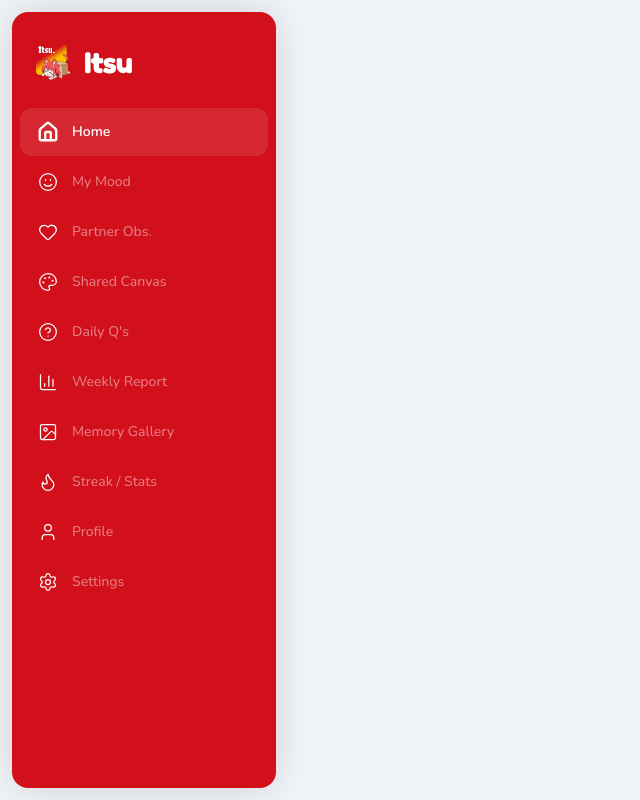
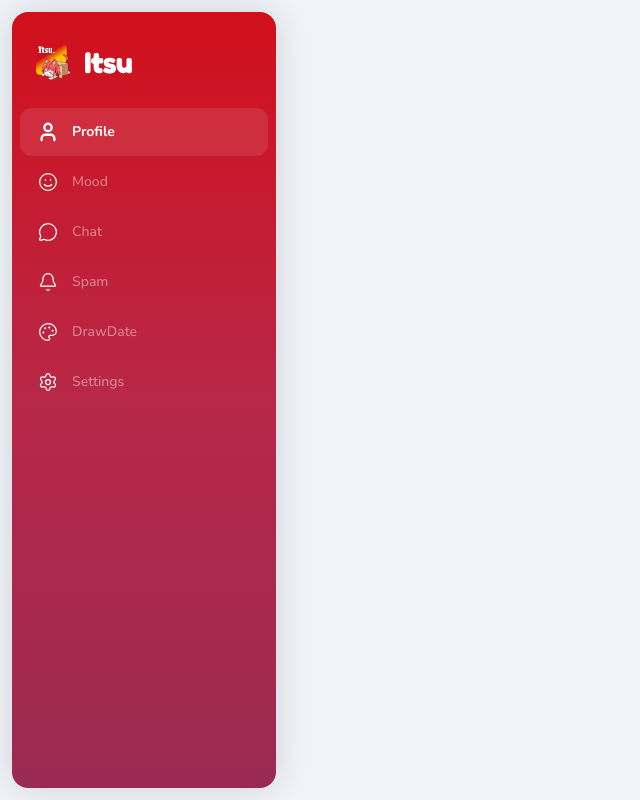
Before and after one commit to fatratra-png/itsu, a React (Vite) app in the folder frontend/: page / in a window 1280 px wide. Shown: the whole page, without its empty margins (0-640 px from the left). Built offline with nearby package versions, Linux system fonts and the light colour scheme.

Commit message:
refactor: restore sidebar design with 6 nav items, gradient, bolder active link

```diff
--- a/frontend/src/App.tsx
+++ b/frontend/src/App.tsx
@@ -2,7 +2,7 @@ import { useState } from 'react';
 import Sidebar from './components/layout/Sidebar';
 
 export default function App() {
-  const [activeItem, setActiveItem] = useState('home');
+  const [activeItem, setActiveItem] = useState('profile');
 
   return (
     <div className="flex min-h-screen bg-[#f1f5f9]">
--- a/frontend/src/components/layout/NavItem.tsx
+++ b/frontend/src/components/layout/NavItem.tsx
@@ -16,7 +16,7 @@ export default function NavItem({ icon: Icon, label, isActive, onClick }: NavIte
         relative flex items-center gap-3 w-full px-4 py-3 rounded-xl cursor-pointer
         font-nunito text-sm text-left
         transition-colors duration-200 select-none
-        ${isActive ? 'text-white font-semibold' : 'text-white/45 hover:text-white/75 font-medium'}
+        ${isActive ? 'text-white font-bold text-base' : 'text-white/45 hover:text-white/75 font-medium text-sm'}
       `}
       whileHover={!isActive ? { x: 2 } : undefined}
       whileTap={{ scale: 0.97 }}
--- a/frontend/src/components/layout/Sidebar.tsx
+++ b/frontend/src/components/layout/Sidebar.tsx
@@ -1,7 +1,6 @@
 import { motion } from 'framer-motion';
 import {
-  Home, Smile, Heart, Palette, HelpCircle,
-  BarChart3, Image, Flame, User, Settings,
+  User, Smile, MessageCircle, Bell, Palette, Settings,
 } from 'lucide-react';
 import NavItem from './NavItem';
 import ITSU_LOGO from '../../assets/logo.png';
@@ -12,24 +11,22 @@ interface SidebarProps {
 }
 
 const NAV_ITEMS = [
-  { id: 'home', label: 'Home', icon: Home },
-  { id: 'mood', label: 'My Mood', icon: Smile },
-  { id: 'partner', label: 'Partner Obs.', icon: Heart },
-  { id: 'canvas', label: 'Shared Canvas', icon: Palette },
-  { id: 'questions', label: "Daily Q's", icon: HelpCircle },
-  { id: 'report', label: 'Weekly Report', icon: BarChart3 },
-  { id: 'gallery', label: 'Memory Gallery', icon: Image },
-  { id: 'streak', label: 'Streak / Stats', icon: Flame },
   { id: 'profile', label: 'Profile', icon: User },
+  { id: 'mood', label: 'Mood', icon: Smile },
+  { id: 'chat', label: 'Chat', icon: MessageCircle },
+  { id: 'spam', label: 'Spam', icon: Bell },
+  { id: 'drawdate', label: 'DrawDate', icon: Palette },
   { id: 'settings', label: 'Settings', icon: Settings },
 ];
 
-export default function Sidebar({ activeItem = 'home', onNavigate }: SidebarProps) {
+export default function Sidebar({ activeItem = 'profile', onNavigate }: SidebarProps) {
   return (
     <aside className="hidden lg:flex h-screen w-72 flex-col shrink-0 fixed left-0 top-0">
       <div
         className="flex flex-col h-full mx-3 my-3 rounded-2xl shadow-[0_0_40px_rgba(0,0,0,0.15)] overflow-hidden"
-        style={{ background: 'var(--sidebar-bg)' }}
+        style={{
+          background: 'linear-gradient(180deg, #d1101b 0%, #b82848 50%, #9a2a52 100%)',
+        }}
       >
         <div className="px-6 pt-8 pb-7">
           <motion.div
```
Also changed, not shown: frontend/src/index.css (line endings or trailing spaces), 1 other file (tests, documents, lock files or other folders).
